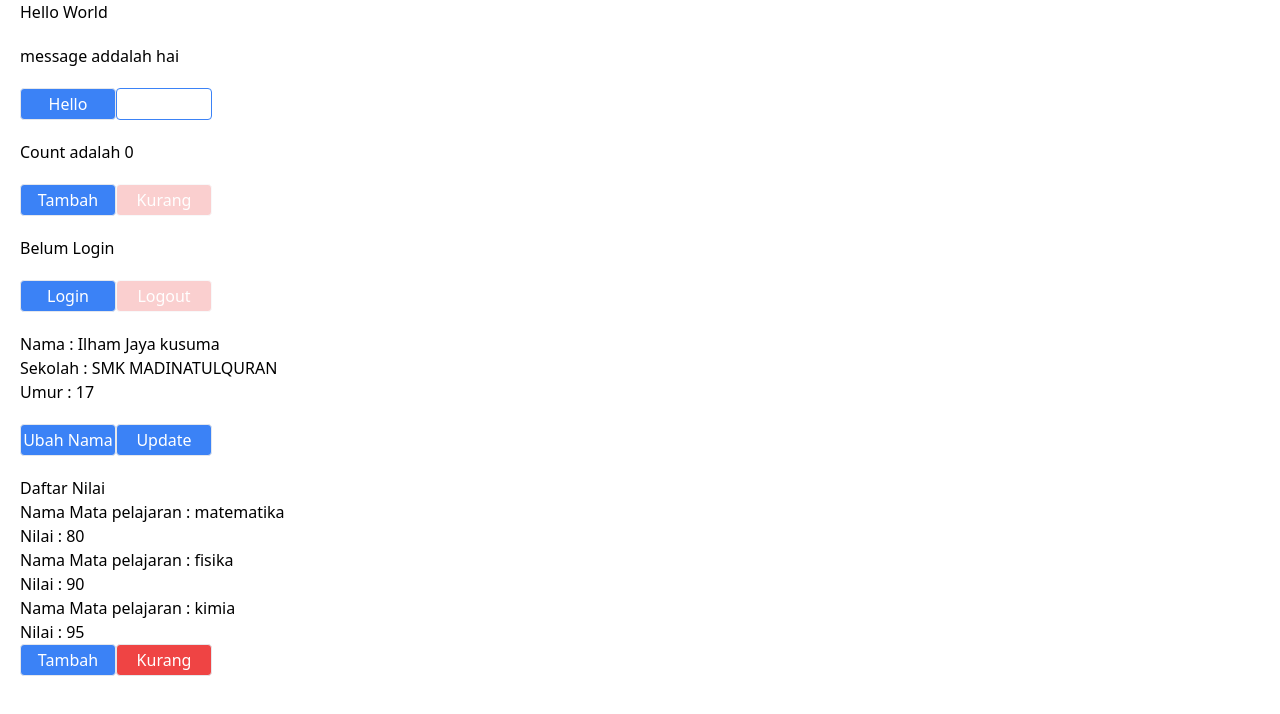
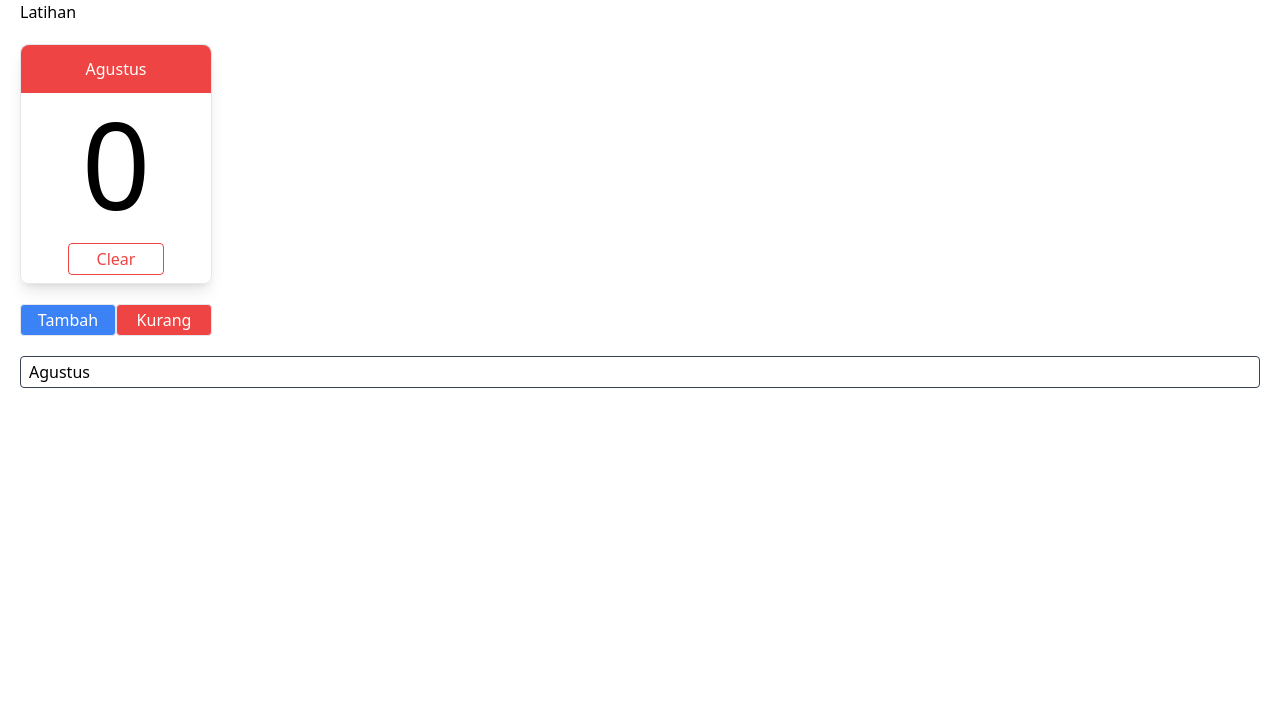
Before and after one commit to SMK-MADINATULQURAN/nextjs-bahan-ajar, a Next.js app: page / in a window 1280 px wide. Shown: the top 714 px of the page. Built offline with nearby package versions, Linux system fonts and the light colour scheme.

Commit message:
tambah materi event

```diff
--- a/app/component/Button.tsx
+++ b/app/component/Button.tsx
@@ -17,12 +17,12 @@ const Button: React.FC<
     <button
       {...props}
       disabled={isDisabled}
-      className={clsx(` h-8 rounded border w-24 text-white capitalize`, {
+      className={clsx(` h-8 rounded border w-24  capitalize`, {
         "bg-blue-500 text-white": colorSchema === "blue" && variant === "solid",
         "border-blue-500 text-blue-500":
           colorSchema === "blue" && variant === "outline",
         "bg-red-500 text-white": colorSchema === "red" && variant === "solid",
-        "border-red-500 text-red-500":
+        "border-red-500 text-red-500 ":
           colorSchema === "red" && variant === "outline",
         "bg-green-500 text-white":
           colorSchema === "green" && variant === "solid",
--- /dev/null
+++ b/app/latihan/Card.tsx
@@ -0,0 +1,37 @@
+import clsx from "clsx";
+import { Dispatch, ReactNode, SetStateAction } from "react";
+import Button from "../component/Button";
+
+type Variant = "solid" | "outline";
+type ColorSchema = "blue" | "red" | "green";
+
+interface CardProps {
+
+  tanggal: number;
+  bulan: string;
+  setTanggal: Dispatch<SetStateAction<number>>;
+  setBulan: Dispatch<SetStateAction<string>>;
+
+  //   children: ReactNode;
+}
+
+const Card: React.FC<CardProps> = ({ tanggal, bulan, setTanggal, setBulan }) => {
+  return (
+    <section className="border shadow-lg rounded-lg h-60 w-48">
+      <section className="bg-red-500 text-white rounded-t-lg h-[20%] flex items-center justify-center">
+        <h2>{bulan}</h2>
+      </section>
+      <section className="flex items-center justify-center h-[60%]   text-[120px]">
+        {tanggal}
+      </section>
+      <section className="flex items-center justify-center h-[20%]">
+        <Button onClick={()=> {
+          setBulan('Agustus')
+          setTanggal(0)
+        }} title="Clear" colorSchema="red" variant="outline" />
+      </section>
+    </section>
+  );
+};
+
+export default Card;
--- /dev/null
+++ b/app/module/belajar.tsx
@@ -0,0 +1,23 @@
+import Button from "../component/Button";
+
+interface BelajarProps {
+  handleSubmit: (a: number, b: string) => void;
+
+}
+
+const BelajarEvent: React.FC<BelajarProps> = ({ handleSubmit }) => {
+  return (
+    <section>
+      <h1>Belajar Event</h1>
+      <Button
+        title="testing"
+        colorSchema="green"
+        onClick={() => {
+          handleSubmit(200, "akbar");
+        }}
+      />
+    </section>
+  );
+};
+
+export default BelajarEvent;
--- /dev/null
+++ b/app/module/belajarState.tsx
@@ -0,0 +1,95 @@
+import Button from "../component/Button";
+import { Dispatch, SetStateAction } from "react";
+import { Hasil, Identitas } from "../page";
+
+interface BelajarStateProps {
+  hasil: Hasil[];
+  setHasil: Dispatch<SetStateAction<Hasil[]>>;
+  profile: Identitas;
+  setProfile: Dispatch<SetStateAction<Identitas>>;
+}
+
+const BelajarState: React.FC<BelajarStateProps> = ({
+  hasil,
+  setHasil,
+  profile,
+  setProfile,
+}) => {
+  return (
+    <section>
+      <h1>Belajar Event</h1>
+      <div className="flex flex-col">
+        <h5>Nama : {profile.nama}</h5>
+        <h5>Sekolah : {profile.sekolah}</h5>
+        <h5>Umur : {profile.umur}</h5>
+      </div>
+
+      <Button
+        title="Ubah Nama"
+        variant="solid"
+        colorSchema="blue"
+        onClick={() => {
+          setProfile((prevProfile) => {
+            return {
+              ...prevProfile,
+              nama: "Ilham Maulana Fikri",
+            };
+          });
+        }}
+      />
+      <Button
+        title="Update"
+        variant="solid"
+        colorSchema="blue"
+        onClick={() => {
+          setProfile((prevProfile) => {
+            return {
+              ...prevProfile,
+              sekolah: "SMP MADINATULQURAN",
+            };
+          });
+        }}
+      />
+
+      <div>
+        <h2>Daftar Nilai</h2>
+        {hasil.map((n, index) => (
+          <section key={index}>
+            <h5>Nama Mata pelajaran : {n.mata_pelajaran} </h5>
+            <h5>Nilai : {n.nilai} </h5>
+          </section>
+        ))}
+      </div>
+      <Button
+          title="Tambah"
+          variant="solid"
+          colorSchema="blue"
+          onClick={() => {
+            setHasil((prevHasil) => {
+              return [
+                ...prevHasil,
+                {
+                  mata_pelajaran: "B. Indonesia",
+                  nilai: 100,
+                },
+              ];
+            });
+          }}
+        />
+        <Button
+          title="Kurang"
+          isDisabled={hasil.length <= 1}
+          variant="solid"
+          colorSchema="red"
+          onClick={() => {
+            setHasil((prevHasil) => {
+              prevHasil.pop();
+              return [...prevHasil];
+            });
+          }}
+        />
+    </section>
+  );
+};
+
+export default BelajarState;
--- a/app/page.tsx
+++ b/app/page.tsx
@@ -1,170 +1,56 @@
 "use client"; // gunakan use client karena ada onChange pda komponen
 import { useState } from "react";
+import BelajarState from "./module/belajarState";
+import Card from "./latihan/Card";
 import Button from "./component/Button";
+import InputText from "./component/InputText";
 
-type Identitas = {
+export type Identitas = {
   nama: string;
   sekolah: string;
   umur: number | null;
 };
 
-type Hasil = {
+export type Hasil = {
   mata_pelajaran: string;
   nilai: number | null;
 };
 
 const Home = () => {
-  let [message, setMessage] = useState("hai"); // jika string, dengan data awal "hai"
-  let [count, setCount] = useState(0); // jika number , dengan data awal 0
-  let [isLogin, setIsLogin] = useState(false); // jika booelan, dengan data awal false
-  let [profile, setProfile] = useState<Identitas>({
-    // jika sebuah object
-    nama: "Ilham Jaya kusuma",
-    sekolah: "SMK MADINATULQURAN",
-    umur: 17,
-  });
-
-  let [hasil, setHasil] = useState<Hasil[]>([
-    {
-      mata_pelajaran: "matematika",
-      nilai: 80,
-    },
-    {
-      mata_pelajaran: "fisika",
-      nilai: 90,
-    },
-    {
-      mata_pelajaran: "kimia",
-      nilai: 95,
-    },
-  ]); // jika sebuah array
+  let [tanggal, setTanggal] = useState(0);
+  let [bulan, setBulan] = useState("Agustus");
 
   return (
     <main className="space-y-5">
-      <h1>Hello World</h1>
-      <p>message addalah {message}</p>{" "}
+      <h1>Latihan</h1>
+      <Card
+        bulan={bulan}
+        tanggal={tanggal}
+        setTanggal={setTanggal}
+        setBulan={setBulan}
+      />
       <Button
-        title="Hello"
-        variant="solid"
+        onClick={() => {
+          setTanggal((c) => c + 1);
+        }}
         colorSchema="blue"
+        title="tambah"
+      />
+      <Button
         onClick={() => {
-          setMessage("Hello");
+          setTanggal((c) => c - 1);
+        }}
+        colorSchema="red"
+        title="kurang"
+      />
+      <InputText
+        id="bulan"
+        name={"bulan"}
+        value={bulan}
+        onChange={(e) => {
+          setBulan(e.target.value);
         }}
       />
-      <Button
-        title="Salam"
-        variant="outline"
-        colorSchema="blue"
-        onClick={() => {
-          setMessage("Assalamualaikum");
-        }}
-      />
-      <p>Count adalah {count}</p>
-      <Button
-        title="Tambah"
-        variant="solid"
-        colorSchema="blue"
-        onClick={() => {
-          setCount((prevCount) => prevCount + 1);
-        }}
-      />
-      <Button
-        title="Kurang"
-        isDisabled={count < 1}
-        variant="solid"
-        colorSchema="red"
-        onClick={() => {
-          setCount((prevCount) => prevCount - 1);
-        }}
-      />
-      <p> {isLogin ? "Sudah Login" : "Belum Login"}</p>
-      <Button
-        title="Login"
-        isDisabled={isLogin === true}
-        variant="solid"
-        colorSchema="blue"
-        onClick={() => {
-          setIsLogin(true);
-        }}
-      />
-      <Button
-        title="Logout"
-        isDisabled={isLogin === false}
-        variant="solid"
-        colorSchema="red"
-        onClick={() => {
-          setIsLogin(false);
-        }}
-      />
-      <div className="flex flex-col">
-        <h5>Nama : {profile.nama}</h5>
-        <h5>Sekolah : {profile.sekolah}</h5>
-        <h5>Umur : {profile.umur}</h5>
-      </div>
-      <Button
-        title="Ubah Nama"
-        variant="solid"
-        colorSchema="blue"
-        onClick={() => {
-          setProfile((prevProfile) => {
-            return {
-              ...prevProfile,
-              nama: "Ilham Maulana Fikri",
-            };
-          });
-        }}
-      />
-      <Button
-        title="Update"
-        variant="solid"
-        colorSchema="blue"
-        onClick={() => {
-          setProfile((prevProfile) => {
-            return {
-              ...prevProfile,
-              sekolah: "SMP MADINATULQURAN",
-            };
-          });
-        }}
-      />
-      <div>
-        <h2>Daftar Nilai</h2>
-        {hasil.map((n, index) => (
-          <section key={index}>
-            <h5>Nama Mata pelajaran : {n.mata_pelajaran} </h5>
-            <h5>Nilai : {n.nilai} </h5>
-          </section>
-        ))}
-
-        <Button
-          title="Tambah"
-          variant="solid"
-          colorSchema="blue"
-          onClick={() => {
-            setHasil((prevHasil) => {
-              return [
-                ...prevHasil,
-                {
-                  mata_pelajaran: "B. Indonesia",
-                  nilai: 100,
-                },
-              ];
-            });
-          }}
-        />
-        <Button
-          title="Kurang"
-          isDisabled={hasil.length <= 1}
-          variant="solid"
-          colorSchema="red"
-          onClick={() => {
-            setHasil((prevHasil) => {
-              prevHasil.pop();
-              return [...prevHasil];
-            });
-          }}
-        />
-      </div>
     </main>
   );
 };
--- a/tailwind.config.js
+++ b/tailwind.config.js
@@ -1,5 +1,6 @@
 /** @type {import('tailwindcss').Config} */
 module.exports = {
+  mode : 'jit',
   content: [
     './pages/**/*.{js,ts,jsx,tsx,mdx}',
     './components/**/*.{js,ts,jsx,tsx,mdx}',
```
Also changed, not shown: app/tes/materi.tsx (deleted, +0 -67 lines).
